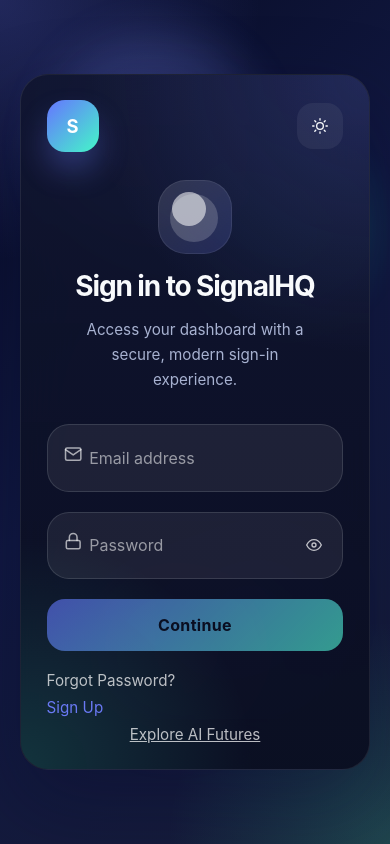
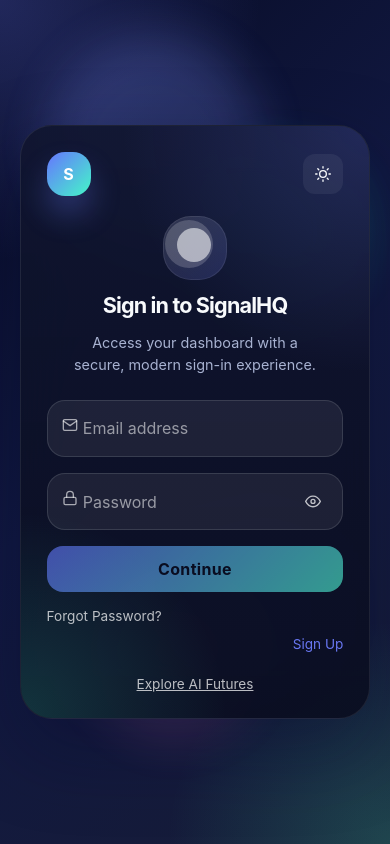
Before and after one commit to robinjedan4-max/watch-Anime, a React (Vite) app: page / in a window 390 px wide. Built offline with nearby package versions, Linux system fonts and the light colour scheme.

Commit message:
Add mobile responsive design for all screen sizes

```diff
--- a/src/styles.css
+++ b/src/styles.css
@@ -565,38 +565,325 @@
 
   .login-card {
     padding: 1.6rem;
-    border-radius: 28px;
+/* Mobile & Responsive Design */
+@media (max-width: 768px) {
+  .feature-grid {
+    grid-template-columns: 1fr;
+  }
+
+  .video-gallery {
+    grid-template-columns: 1fr;
+  }
+
+  .aifutures-card,
+  .anime-card {
+    padding: 1.5rem;
+  }
+}
+
+@media (max-width: 640px) {
+  :root {
+    font-size: 15px;
+  }
+
+  .login-page,
+  .ai-page,
+  .anime-page {
+    padding: 1rem;
+  }
+
+  .login-card,
+  .aifutures-card,
+  .anime-card {
+    padding: 1.25rem;
+    border-radius: 24px;
   }
 
   .card-topbar {
     gap: 0.75rem;
+    margin-bottom: 1.25rem;
+  }
+
+  .brand-mark {
+    width: 44px;
+    height: 44px;
+    font-size: 1rem;
+  }
+
+  .theme-toggle {
+    width: 40px;
+    height: 40px;
+    border-radius: 12px;
   }
 
   .hero-illustration {
-    width: 74px;
-    height: 74px;
-    margin-bottom: 0.9rem;
+    width: 64px;
+    height: 64px;
+    margin-bottom: 0.75rem;
   }
 
   h1 {
-    font-size: 1.75rem;
+    font-size: clamp(1.5rem, 5vw, 1.75rem);
+    margin-bottom: 0.5rem;
+  }
+
+  h2 {
+    font-size: clamp(1.5rem, 5vw, 2rem);
+  }
+
+  h3 {
+    font-size: 1rem;
   }
 
   p {
-    font-size: 0.95rem;
+    font-size: 0.9rem;
+    line-height: 1.5;
+  }
+
+  .card-header {
+    margin-bottom: 1.5rem;
+  }
+
+  .login-form {
+    gap: 1rem;
+  }
+
+  .input-group {
+    padding: 0.8rem 0.9rem 0.6rem;
+    border-radius: 18px;
+  }
+
+  .input-group input {
+    padding: 0.7rem 0.85rem 0.3rem 2.2rem;
+    font-size: 0.9rem;
+  }
+
+  .input-icon {
+    font-size: 1rem;
+    top: 1rem;
+    left: 0.9rem;
+  }
+
+  .input-group label {
+    left: 2.2rem;
+  }
+
+  .password-toggle {
+    padding: 0.35rem;
+  }
+
+  .login-button {
+    padding: 0.9rem 1rem;
+    border-radius: 16px;
+    font-size: 1rem;
+    min-height: 48px;
   }
 
   .login-footer {
     flex-direction: column;
-    align-items: flex-start;
+    align-items: stretch;
+    gap: 0.75rem;
+    font-size: 0.85rem;
+  }
+
+  .login-footer .link {
+    display: block;
+    text-align: left;
+  }
+
+  .login-footer .accent {
+    text-align: right;
+  }
+
+  .explore-cta {
+    margin-top: 0.5rem;
+  }
+
+  button.link.secondary {
+    font-size: 0.85rem;
+  }
+
+  .page-header {
+    gap: 1rem;
+    margin-bottom: 1.5rem;
+  }
+
+  .nav-back {
+    padding: 0.8rem 1rem;
+    font-size: 0.9rem;
+    gap: 0.4rem;
+  }
+
+  .eyebrow {
+    font-size: 0.65rem;
+  }
+
+  .feature-grid {
+    grid-template-columns: 1fr;
+    gap: 1rem;
+  }
+
+  .feature-card {
+    padding: 1.2rem;
+  }
+
+  .feature-icon {
+    width: 44px;
+    height: 44px;
+    font-size: 1.3rem;
+  }
+
+  .aifutures-note {
+    padding: 1rem 1rem;
+    margin-top: 1.25rem;
+  }
+
+  .video-gallery {
+    grid-template-columns: 1fr;
+    gap: 1rem;
+  }
+
+  .video-card {
+    padding: 1rem;
+  }
+
+  .video-card-top {
+    flex-direction: column;
     gap: 0.5rem;
+  }
+
+  .video-card-top h3 {
+    font-size: 1.05rem;
+    margin: 0;
+  }
+
+  .video-card-top p {
+    font-size: 0.85rem;
+  }
+
+  .video-card-icon {
+    font-size: 1.5rem;
+  }
+
+  .video-frame {
+    aspect-ratio: 16 / 9;
+    border-radius: 18px;
+  }
+
+  .video-cta-row {
+    flex-direction: column;
+    gap: 0.5rem;
+  }
+
+  .visit-link,
+  .like-button,
+  .dislike-button {
+    width: 100%;
+    padding: 0.65rem 1rem;
+    font-size: 0.85rem;
+  }
+
+  .reaction-buttons {
+    width: 100%;
+    flex-direction: column;
+  }
+
+  .like-button,
+  .dislike-button {
+    justify-content: center;
+  }
+
+  .video-unavailable {
+    min-height: 180px;
+    padding: 1rem;
+  }
+
+  .video-footer {
+    flex-wrap: wrap;
+    gap: 0.3rem;
+    font-size: 0.8rem;
+  }
+
+  .video-footer div {
+    padding: 0.6rem 0.8rem;
+    font-size: 0.75rem;
+  }
+
+  .footer-action-btn {
+    padding: 0.6rem 0.8rem;
+    font-size: 0.75rem;
   }
 }
 
-[data-theme='light'] {
-  --bg-start: #eff4ff;
-  --bg-mid: #f7faff;
-  --bg-end: #e7ecff;
+@media (max-width: 480px) {
+  :root {
+    font-size: 14px;
+  }
+
+  .login-page,
+  .ai-page,
+  .anime-page {
+    padding: 0.75rem;
+  }
+
+  .login-card,
+  .aifutures-card,
+  .anime-card {
+    padding: 1rem;
+    padding-top: 1.25rem;
+  }
+
+  h1 {
+    font-size: 1.35rem;
+  }
+
+  h2 {
+    font-size: 1.25rem;
+  }
+
+  .login-button {
+    min-height: 44px;
+    padding: 0.8rem 0.85rem;
+  }
+
+  .nav-back {
+    padding: 0.7rem 0.9rem;
+    border-radius: 12px;
+  }
+
+  .feature-card,
+  .video-card {
+    padding: 1rem;
+  }
+
+  .float-dot {
+    opacity: 0.5;
+    filter: blur(16px);
+  }
+}
+
+@media (max-width: 320px) {
+  :root {
+    font-size: 13px;
+  }
+
+  .login-card,
+  .aifutures-card,
+  .anime-card {
+    padding: 0.85rem;
+  }
+
+  h1 {
+    font-size: 1.2rem;
+  }
+
+  .input-group input {
+    font-size: 0.85rem;
+  }
+
+  .brand-mark {
+    width: 40px;
+    height: 40pxecff;
   --card: rgba(255, 255, 255, 0.85);
   --card-border: rgba(15, 23, 42, 0.08);
   --text-primary: #111827;
```
